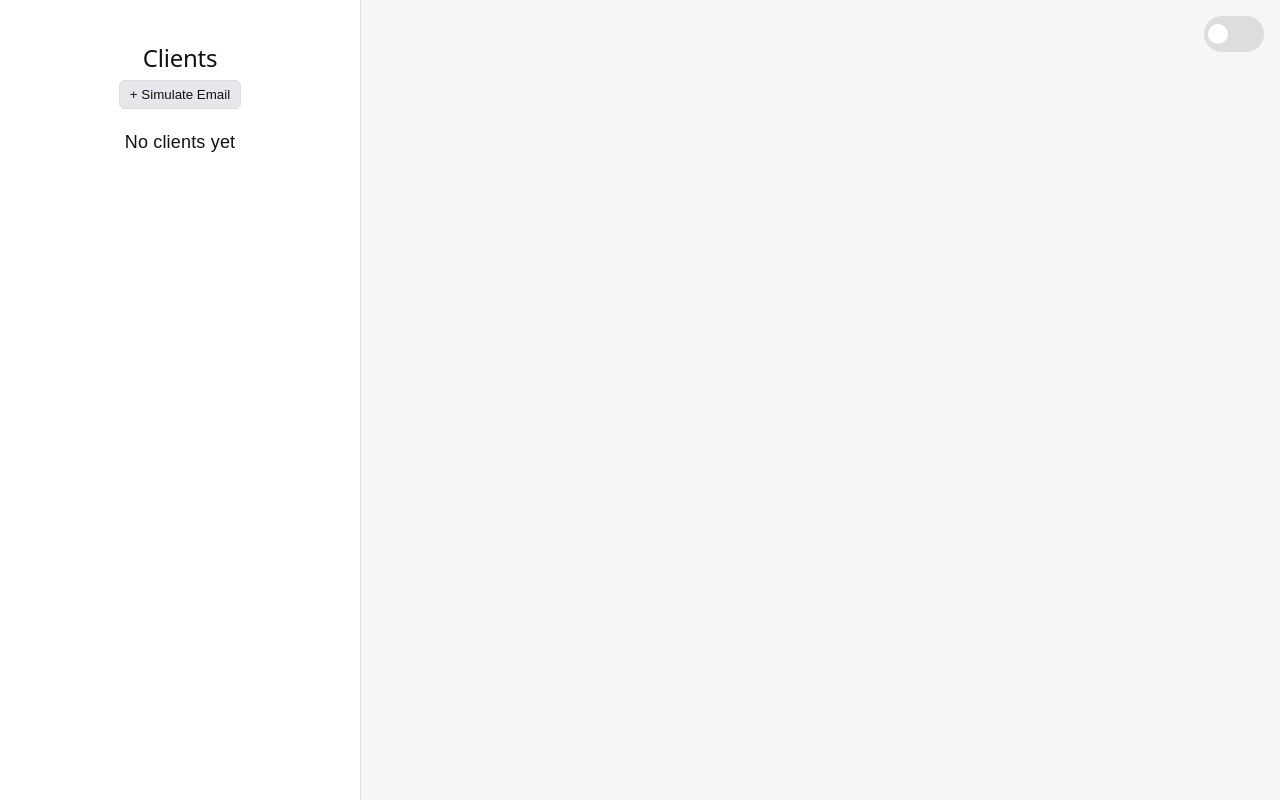
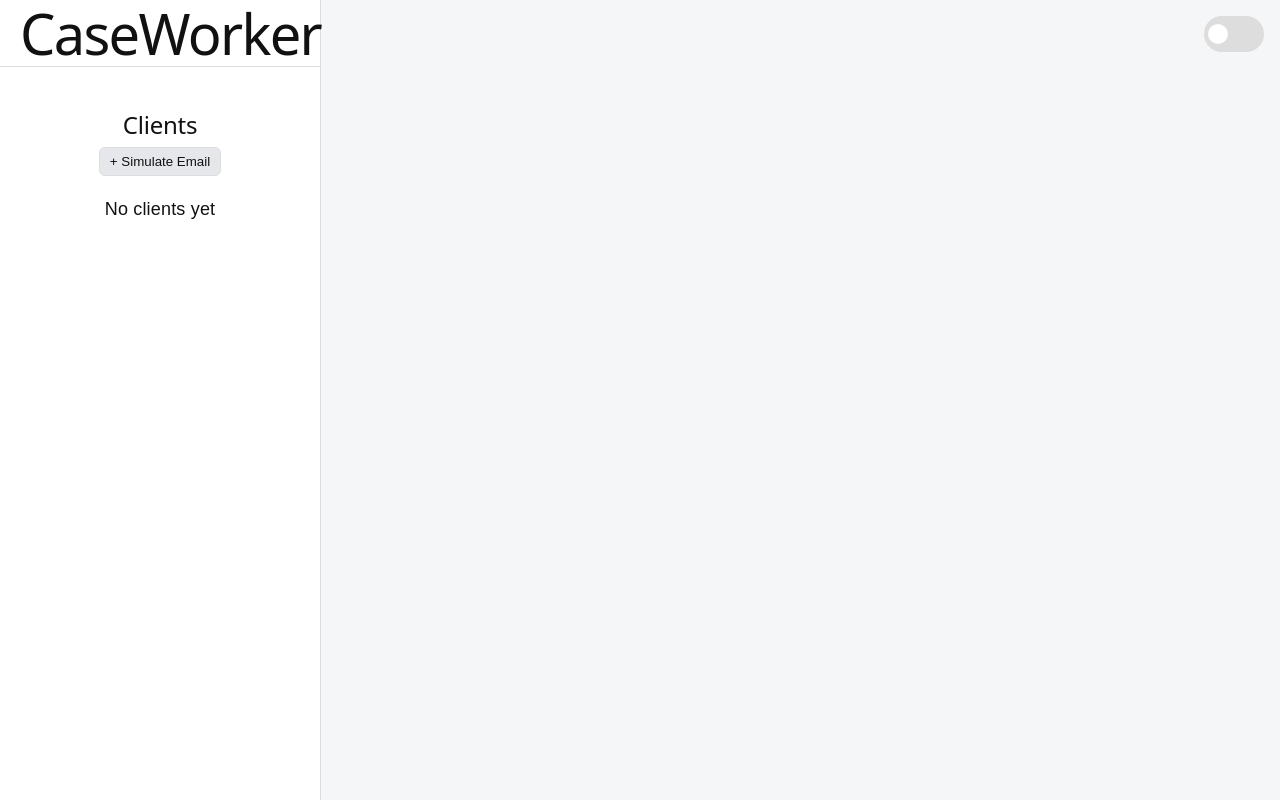
Before and after one commit to FernsReuben/APDocTracker, a React (Vite) app in the folder frontend/: page / in a window 1280 px wide. Built offline with nearby package versions, Linux system fonts and the light colour scheme.

Commit message:
Added Name of Case and flex layout for paneling

```diff
--- a/frontend/src/features/intake/IntakeRoutingDemo.tsx
+++ b/frontend/src/features/intake/IntakeRoutingDemo.tsx
@@ -227,15 +227,26 @@ export default function IntakeDashboard() {
         </div>
       </div>
 
-      {/* LEFT PANEL */}
+      {/* LEFT PANEL WRAPPER */}
       <div
         style={{
-          width: 320,
-          padding: 20,
+          display: "flex",
+          flexDirection: "column",
+          width: "100%",
+          maxWidth: 360, // caps size on large screens
+          minWidth: 240, // prevents it from getting too small
+          flex: "0 0 25%", // takes ~25% of screen
           borderRight: `1px solid ${theme.border}`,
           background: theme.panel,
         }}
       >
+        {/* TITLE ABOVE */}
+        <div style={{ padding: 20, borderBottom: `1px solid ${theme.border}` }}>
+          <h1 style={{ margin: 0, color: theme.text }}>CaseWorker</h1>
+        </div>
+
+        {/* PANEL CONTENT */}
+        <div style={{ padding: 20 }}>
           <h2 style={{ marginTop: 24, color: theme.text }}>Clients</h2>
 
           <button style={buttonStyle} onClick={simulateEmail}>
@@ -246,7 +257,10 @@ export default function IntakeDashboard() {
             {clients.length === 0 && <div>No clients yet</div>}
 
             {clients.map((client) => {
-            const { missing, hasStarted } = getClientDocStatus(emails, client);
+              const { missing, hasStarted } = getClientDocStatus(
+                emails,
+                client,
+              );
 
               let status = "Not Started";
 
@@ -277,6 +291,7 @@ export default function IntakeDashboard() {
                 </div>
               );
             })}
+          </div>
         </div>
       </div>
 
```
Lines whose indentation alone changed are shown as unchanged.
